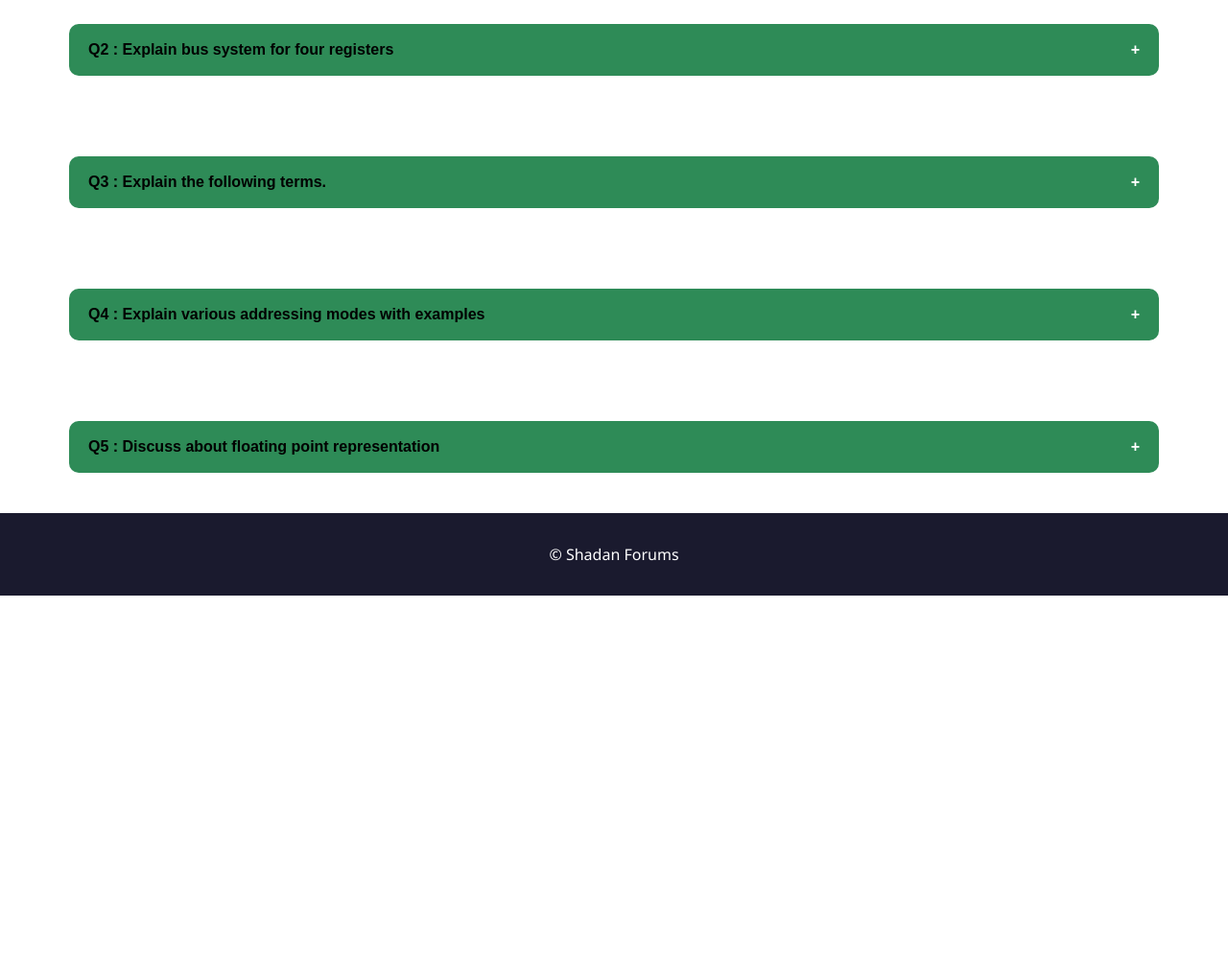
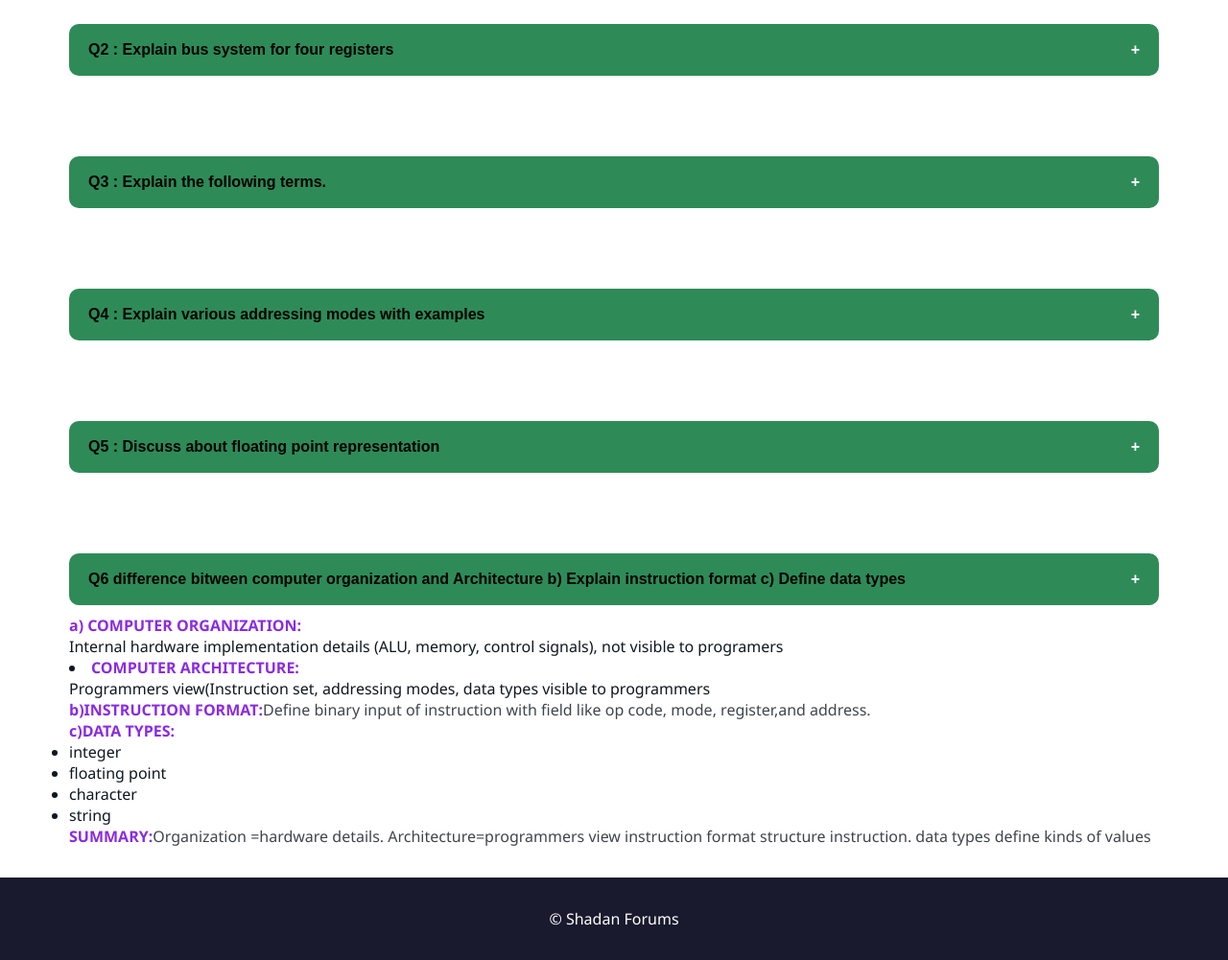
Before and after one commit to HkTheBeast/ShadanForums, a website: page public/coa.html in a window 1280 px wide. Shown: the part 387-1388 px from the top of the page at 96% size. Before the commit the page ends 1008 px from the top, so only its background shows below. Drawn offline with Linux system fonts and the light colour scheme; no server answers.

Commit message:
Update coa.html

```diff
--- a/public/coa.html
+++ b/public/coa.html
@@ -155,6 +155,28 @@
     </main>
 
 
+
+
+    <main class ="container">
+      <button class ="collapsible"><b style="color: black;">Q6 difference bitween computer organization and Architecture
+        b) Explain instruction format
+        c) Define data types
+      </b></button>
+      <b style="color: blueviolet;">a) COMPUTER ORGANIZATION:</b>
+      <P>Internal hardware implementation details (ALU, memory, control signals), not visible to programers </P>
+      <li><b style="color: blueviolet;">COMPUTER ARCHITECTURE:</b>
+      <p>Programmers view(Instruction set, addressing modes, data types visible to programmers </p></li>
+      <b style="color: blueviolet;">b)INSTRUCTION FORMAT:</b>Define binary input of instruction with field like op code, mode, register,and address.<br>
+      <b style="color: blueviolet;">c)DATA TYPES:</b><UL><LI>integer
+      </LI><li>floating point</li>
+    <li>character</li>
+  <li>string</li></UL>
+  <b style="color: blueviolet;">SUMMARY:</b>Organization =hardware details.
+  Architecture=programmers view instruction format structure instruction. data types define kinds of values
+
+    </main>
+
+
     <footer class="footer">
       <p>&copy; Shadan Forums </p>
     </footer>
```
